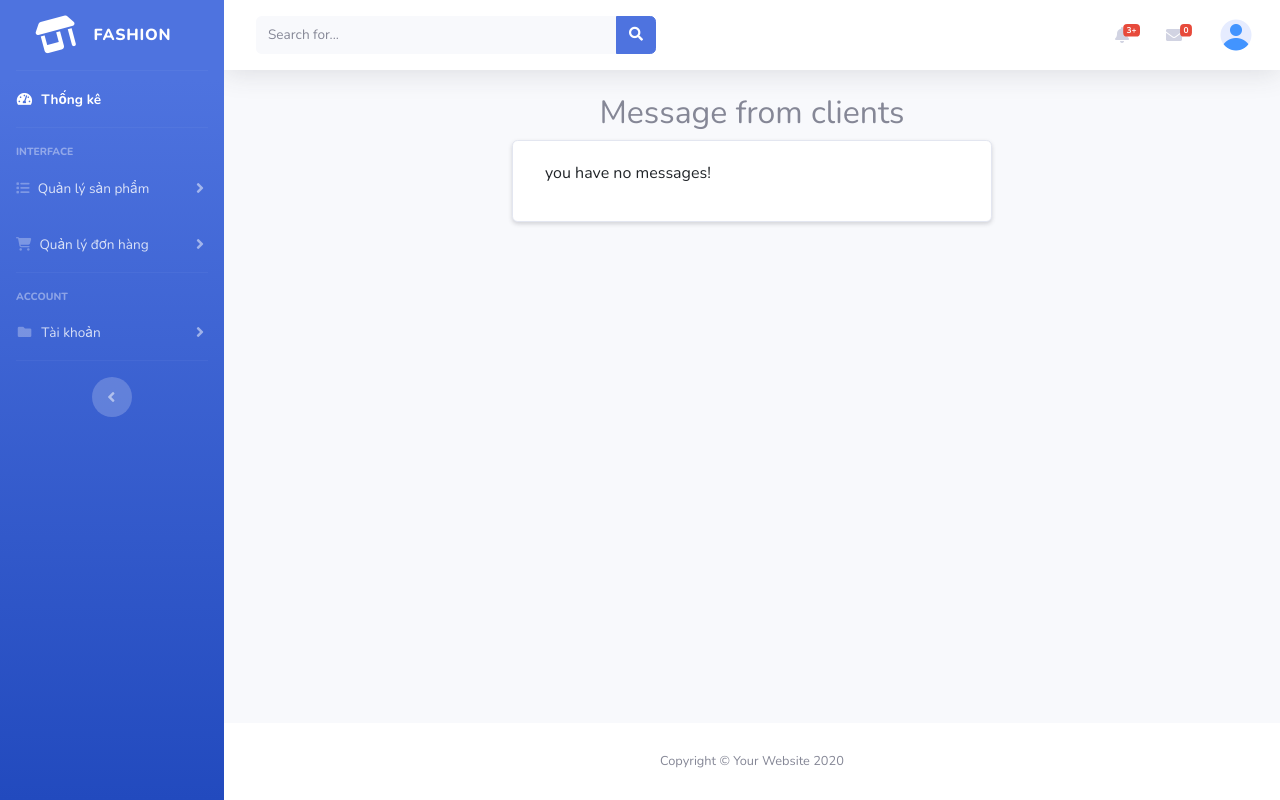
After one commit to nganb2014762/PHP_Project_Clothing, a PHP site: page /admin/message.php in a window 1280 px wide. The commit adds this page. Run offline with PHP 8.4, Linux system fonts and the light colour scheme; the visitor is signed in with stand-in values (Sample User, id 1); data that the repository does not hold is empty; some libraries are stand-ins or nearby versions.

Commit message:
doi ten contact admin thanh message

```diff
--- a/partials/admin_header.php
+++ b/partials/admin_header.php
@@ -117,7 +117,7 @@
                 <h6 class="dropdown-header">
                     Message Center
                 </h6>
-                <!-- <a class="dropdown-item d-flex align-items-center" href="#">
+                <a class="dropdown-item d-flex align-items-center" href="#">
                 <div class="dropdown-list-image mr-3">
                     <img class="rounded-circle" src="../../img/undraw_profile_1.svg" alt="...">
                     <div class="status-indicator bg-success"></div>
@@ -160,8 +160,8 @@
                             told me that people say this to all dogs, even if they aren't good...</div>
                         <div class="small text-gray-500">Chicken the Dog · 2w</div>
                     </div>
-                </a> -->
-                <a class="dropdown-item text-center small text-gray-500" href="contact.php">Read More Messages</a>
+                </a>
+                <a class="dropdown-item text-center small text-gray-500" href="message.php">Read More Messages</a>
             </div>
         </li>
 
--- /dev/null
+++ b/public/admin/message.php
@@ -0,0 +1,171 @@
+<?php
+include_once __DIR__ . "../../../partials/admin_boostrap.php";
+session_start();
+require_once __DIR__ . '../../../partials/connect.php';
+
+$admin_id = $_SESSION['admin_id'];
+
+if (!isset($admin_id)) {
+    header('location:login.php');
+}
+;
+
+
+if (isset($message)) {
+    foreach ($message as $message) {
+        // echo '<script>alert(" ' . $message . ' ");</script>';
+        echo '<div class="alert alert-warning alert-dismissible fade show" role="alert">
+            ' . htmlspecialchars($message) . '
+            <button type="button" class="btn-close" data-bs-dismiss="alert" aria-label="Close"></button>
+             </div>';
+    }
+}
+
+
+if (isset($_GET['delete'])) {
+
+    $delete_id = $_GET['delete'];
+    $delete_message = $pdo->prepare("DELETE FROM `message` WHERE user_id = ?");
+    $delete_message->execute([$delete_id]);
+    header('location: index.php');
+}
+
+
+
+?>
+
+<title>Message</title>
+</head>
+
+<body id="page-top">
+
+    <!-- Page Wrapper -->
+    <div id="wrapper">
+
+        <!-- Sidebar -->
+        <?php
+        include_once __DIR__ . "../../../partials/admin_header_column.php";
+        ?>
+        <!-- End of Sidebar -->
+
+        <!-- Content Wrapper -->
+        <div id="content-wrapper" class="d-flex flex-column">
+
+            <!-- Main Content -->
+            <div id="content">
+
+                <!-- Topbar -->
+                <?php
+                include_once __DIR__ . "../../../partials/admin_header.php";
+                ?>
+                <!-- End of Topbar -->
+
+                <!-- Begin Page Content -->
+                <div class="container-fluid">
+
+                    <!-- Page Heading -->
+
+
+                    <section class="">
+                        <div class="container text-center">
+                            <h2 class="position-relative d-inline-block">Message from clients</h2>
+                            <!-- <hr class="mx-auto"> -->
+                        </div>
+
+                        <div class="mx-auto container">
+                            <div class="card col-md-6 offset-md-3 shadow-sm">
+                                <div class="card-body">
+                                    <form id="product-form" action="" method="POST" enctype="multipart/form-data"
+                                        class="text_center form-horizontal">
+                                        <?php
+                                        $select_message = $pdo->prepare("
+                                        SELECT
+                                            message.id AS message_id,
+                                            message.message,
+                                            user.id AS user_id,
+                                            user.name,
+                                            user.phone,
+                                            user.email
+                                        FROM
+                                            message
+                                        JOIN
+                                            user ON message.user_id = user.id
+                                    ");
+
+                                        $select_message->execute();
+                                        if ($select_message->rowCount() > 0) {
+                                            while ($fetch_message = $select_message->fetch(PDO::FETCH_ASSOC)) {
+                                                ?>
+                                                <div class="col text-center">
+                                                    <div class="card h-100 p-4">
+                                                        <p> user id : <span>
+                                                                <?= $fetch_message['user_id']; ?>
+                                                            </span> </p>
+                                                        <p> name : <span>
+                                                                <?= $fetch_message['name']; ?>
+                                                            </span> </p>
+                                                        <p> number : <span>
+                                                                <?= $fetch_message['phone']; ?>
+                                                            </span> </p>
+                                                        <p> email : <span>
+                                                                <?= $fetch_message['email']; ?>
+                                                            </span> </p>
+                                                        <p> message : <span>
+                                                                <?= $fetch_message['message']; ?>
+                                                            </span> </p>
+                                                        <a href="contact.php?delete=<?= htmlspecialchars($fetch_message['user_id']); ?>"
+                                                            onclick="return confirm('delete this message?');"
+                                                            class="delete-btn">delete</a>
+
+                                                        <!-- <td class="pt-4">
+                                                            <a class="btn btn-danger my-1 my-lg-0"
+                                                                data-id="<?= htmlspecialchars($fetch_message['user_id']); ?>"
+                                                                data-toggle="modal"
+                                                                data-target="#deleteConfirmationModal">delete</a>
+
+                                                        </td> -->
+
+
+                                                    </div>
+                                                </div>
+                                                <?php
+                                            }
+                                        } else {
+                                            echo '<p class="empty">you have no messages!</p>';
+                                        }
+                                        ?>
+                                    </form>
+                                </div>
+                            </div>
+                        </div>
+                    </section>
+
+                </div>
+                <!-- /.container-fluid -->
+
+            </div>
+            <!-- End of Main Content -->
+
+            <!-- Footer -->
+            <footer class="sticky-footer bg-white">
+                <div class="container my-auto">
+                    <div class="copyright text-center my-auto">
+                        <span>Copyright &copy; Your Website 2020</span>
+                    </div>
+                </div>
+            </footer>
+            <!-- End of Footer -->
+
+        </div>
+        <!-- End of Content Wrapper -->
+
+    </div>
+    <!-- End of Page Wrapper -->
+
+    <!-- Scroll to Top Button-->
+    <a class="scroll-to-top rounded" href="#page-top">
+        <i class="fas fa-angle-up"></i>
+    </a>
+
+    <?php
+    include_once __DIR__ . '../../../partials/admin_footer.php';
```
